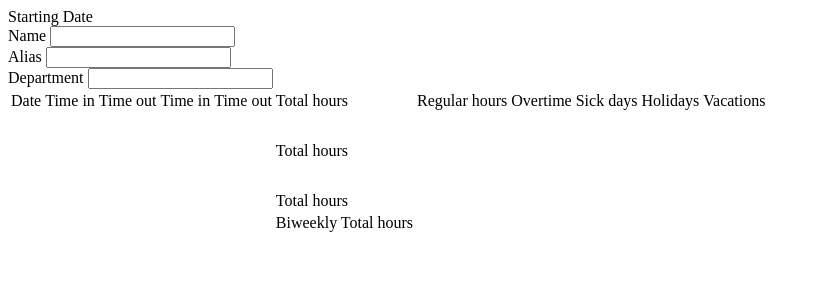
After one commit to YanniWangAnnie/hotel, a Flask app: template templates/report.html in a window 1280 px wide. The commit adds this page. Shown: the top 300 px of the page, without its empty margins (0-820 px from the left). Run offline with Flask 2, Linux system fonts and the light colour scheme; the template is opened without the code that fills it, so the values that code supplies are empty.

Commit message:
show employee report

```diff
--- a/app.py
+++ b/app.py
@@ -1,5 +1,5 @@
 from calculate import Calculator
-from datetime import datetime
+from datetime import datetime, timedelta
 from flask import Flask, render_template, request
 from flask_sqlalchemy import SQLAlchemy
 from werkzeug.exceptions import BadRequest
@@ -8,10 +8,11 @@ import json
 import os
 
 app = Flask(__name__)
-app.config['SQLALCHEMY_DATABASE_URI'] = os.environ['DATABASE_URL']
+app.config['SQLALCHEMY_DATABASE_URI'] = 'postgres://qexshwurjivnnh:16728b8d539884cbfa48a52f7db336d2cab13eab5f7324015d1a2d3579febe7b@ec2-34-196-180-38.compute-1.amazonaws.com:5432/dap9h4ca6l9mtr'
 app.debug = True
 db = SQLAlchemy(app)
 
+REG_HOUR = 8.00
 
 class Employee(db.Model):
     __tablename__ = 'employee'
@@ -35,7 +36,7 @@ def index():
 @app.route('/process', methods=['POST'])
 def process():
     start_date_str = request.form['start_date']
-    start_date = date_elem = datetime.strptime(start_date_str, '%Y/%m/%d')
+    start_date = datetime.strptime(start_date_str, '%Y/%m/%d')
     f = request.files['file']
     content = f.read().decode('utf8')
     calculator = Calculator(start_date)
@@ -43,17 +44,79 @@ def process():
     for alias, report in reports.items():
         existing_record = Report.query.get((start_date, alias))
         if existing_record:
-            existing_record.schedule = json.dumps(report.__dict__)
+            existing_record.schedule = json.dumps(report)
         else:
             report_record = Report()
             report_record.employee_id = alias
             report_record.start_date = start_date
-            report_record.schedule = json.dumps(report.__dict__)
+            report_record.schedule = json.dumps(report)
             db.session.add(report_record)
     db.session.commit()
     reports = Report.query.filter(Report.start_date == start_date)
     return render_template('report_list.html', reports=reports)
 
+
+@app.route('/report')
+def report():
+    start_date_str = request.args.get('start_date')
+    alias = request.args.get('alias').strip()
+    record = Report.query.get((start_date_str, alias))
+
+    if not record:
+        return "No report for " + alias + " on " + start_date_str
+
+    dates = []
+    start_date = datetime.strptime(start_date_str.split(' ')[0], '%Y-%m-%d')
+    for i in range(14):
+        dates.append(start_date + timedelta(i))
+
+    schedule = json.loads(record.schedule)
+
+    stats = []
+    for _ in range(14):
+        # columns are total, regular, overtime, sick, holiday, vacation
+        stats.append([0] * 6)
+    for i in range(len(schedule)):
+        if len(schedule[i]) < 2:
+            continue
+        total = 0
+        for j in range(1, len(schedule[i]), 2):
+            last_time = datetime.strptime(schedule[i][j - 1], '%H:%M:%S')
+            cur_time = datetime.strptime(schedule[i][j], '%H:%M:%S')
+            total += ((cur_time - last_time).seconds / 3600)
+        stats[i][0] = round(total, 2)
+        stats[i][1] = min(stats[i][0], REG_HOUR)
+        if stats[i][0] > REG_HOUR:
+            stats[i][2] = round(stats[i][0] - REG_HOUR, 2)
+
+    totals = []
+    # totals for two weeks and a sum of both
+    for _ in range(3):
+        # columns are regular, overtime, sick, holiday, vacation
+        totals.append([0] * 5)
+
+    for i in range(7):
+        totals[0][0] += stats[i][1]
+        totals[0][1] += stats[i][2]
+    for i in range(7, 14):
+        totals[1][0] += stats[i][1]
+        totals[1][1] += stats[i][2]
+    totals[2][0] = totals[0][0] + totals[1][0]
+    totals[2][1] = totals[0][1] + totals[1][1]
+
+    employee = Employee.query.get(alias)
+    if not employee:
+        employee = Employee()
+        employee.employee_id = alias
+        employee.employee_name = ''
+        employee.employee_org = ''
+
+    for row in schedule:
+        while len(row) < 4:
+            row.append('')
+
+    return render_template(
+        'report.html', dates=dates, schedule=schedule, stats=stats, totals=totals, employee=employee)
 
 @app.route('/employee')
 def employee():
--- /dev/null
+++ b/templates/report.html
@@ -0,0 +1,88 @@
+<!DOCTYPE html>
+<html>
+
+<head>
+    <meta charset="utf-8" />
+</head>
+
+<body>
+    <table>
+        <tbody>
+            <div>
+                <label>Starting Date</label>
+                <label>{{ dates[0] }}</label>
+            </div>
+            <div>
+                <label>Name</label>
+                <input type="text" name="name" value="{{ employee.employee_name }}">
+            </div>
+
+            <div>
+                <label>Alias</label>
+                <input type="text" name="alias" value="{{ employee.employee_id }}">
+            </div>
+            <div>
+                <label>Department</label>
+                <input type="text" name="org" value="{{ employee.employee_org }}">
+            </div>
+
+            <tr>
+                <td>Date</td>
+                <td>Time in</td>
+                <td>Time out</td>
+                <td>Time in</td>
+                <td>Time out</td>
+                <td>Total hours</td>
+                <td>Regular hours</td>
+                <td>Overtime</td>
+                <td>Sick days</td>
+                <td>Holidays</td>
+                <td>Vacations</td>
+            </tr>
+            {% for i in range(7) %}
+            <tr>
+                <td>{{ dates[i] }}</td>
+                {% for entry in schedule[i] %}
+                <td>{{ entry }}</td>
+                {% endfor %}
+
+                {% for entry in stats[i] %}
+                <td>{{ entry }}</td>
+                {% endfor %}
+            </tr>
+            {% endfor %}
+            <tr>
+                <td></td><td></td><td></td><td></td><td></td><td>Total hours</td>
+                {% for t in totals[0] %}
+                <td>{{ t }}</td>
+                {% endfor %}
+            </tr>
+            {% for i in range(7, 14) %}
+            <tr>
+                <td>{{ dates[i] }}</td>
+                {% for entry in schedule[i] %}
+                <td>{{ entry }}</td>
+                {% endfor %}
+
+                {% for entry in stats[i] %}
+                <td>{{ entry }}</td>
+                {% endfor %}
+            </tr>
+            {% endfor %}
+            <tr>
+                <td></td><td></td><td></td><td></td><td></td><td>Total hours</td>
+                {% for t in totals[1] %}
+                <td>{{ t }}</td>
+                {% endfor %}
+            </tr>
+            <tr>
+                <td></td><td></td><td></td><td></td><td></td><td>Biweekly Total hours</td>
+                {% for t in totals[2] %}
+                <td>{{ t }}</td>
+                {% endfor %}
+            </tr>
+        </tbody>
+    </table>
+</body>
+
+</html>
```
Also changed, not shown: calculate.py (+15 -14 lines), templates/report_list.html (+5 -3 lines).
